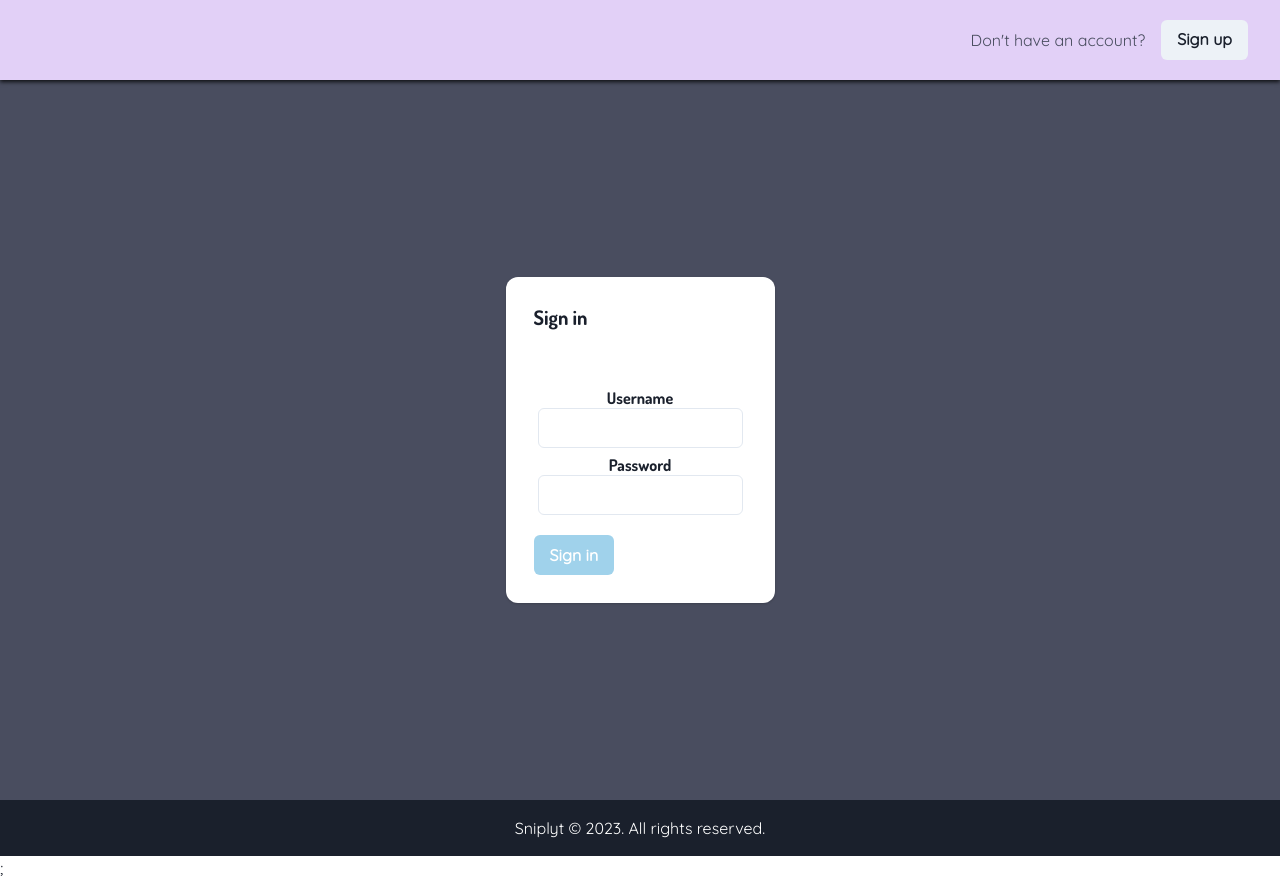
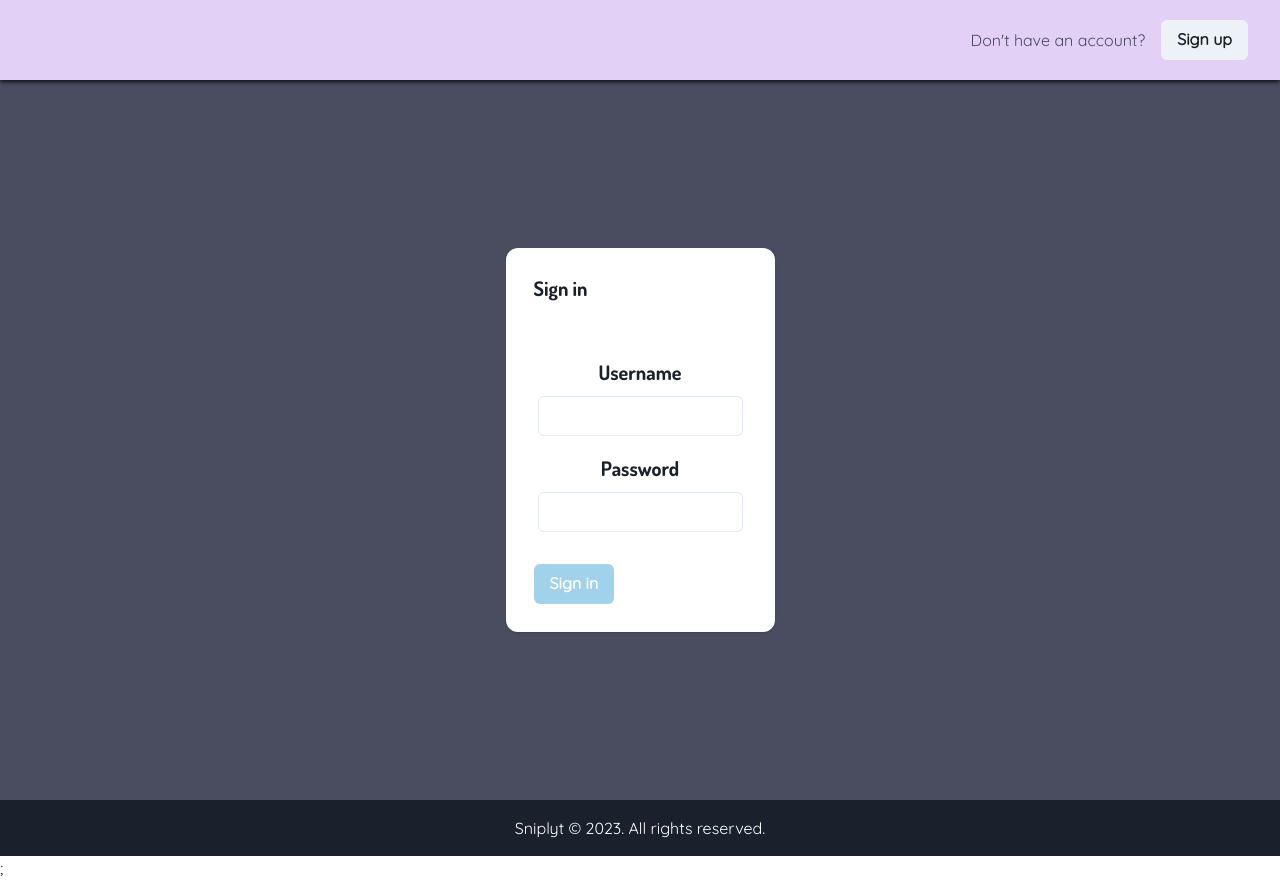
Before and after one commit to MichaelaLodnanova/Analytical-link-shortener, a React (Vite) app in the folder apps/frontend/: page /login in a window 1280 px wide. Built offline with nearby package versions, Linux system fonts and the light colour scheme.

Commit message:
fix: fixed signin form

```diff
--- a/apps/frontend/src/pages/home/components/SignInForm.tsx
+++ b/apps/frontend/src/pages/home/components/SignInForm.tsx
@@ -1,15 +1,10 @@
 import { useForm } from 'react-hook-form';
 
-import {
-  FormControl,
-  FormErrorMessage,
-  Input,
-  Heading,
-  Button,
-} from '@chakra-ui/react';
+import { Button } from '@chakra-ui/react';
 import { LoginUserSchema } from 'common';
 import { loginUserZod } from 'common';
 import { zodResolver } from '@hookform/resolvers/zod';
+import FormField from './FormField';
 
 type SingInFormProps = {
   onSubmit: (data: LoginUserSchema) => void;
@@ -25,28 +20,19 @@ export default function SignInForm({ onSubmit }: SingInFormProps) {
   });
   return (
     <form onSubmit={handleSubmit(onSubmit)}>
-      <FormControl
-        padding="1"
-        textAlign="center"
-        isInvalid={errors.username != undefined ? true : undefined}
-      >
-        <Heading size={'sm'}>Username</Heading>
-        <Input type="username" {...register('username', { required: true })} />
-        <FormErrorMessage fontSize="sm" color="red">
-          {errors.username && 'Username is required'}
-        </FormErrorMessage>
-      </FormControl>
-      <FormControl
-        padding="1"
-        textAlign="center"
-        isInvalid={errors.password != undefined ? true : undefined}
-      >
-        <Heading size={'sm'}>Password</Heading>
-        <Input type="password" {...register('password', { required: true })} />
-        <FormErrorMessage fontSize="sm" color="red">
-          {errors.password && 'Password is required'}
-        </FormErrorMessage>
-      </FormControl>
+      <FormField
+        errors={errors}
+        label={'Username'}
+        {...register('username')}
+        name={'username'}
+      ></FormField>
+      <FormField
+        errors={errors}
+        label={'Password'}
+        {...register('password')}
+        name={'password'}
+        type={'password'}
+      ></FormField>
       <Button type="submit" padding={'4'} mt="4" colorScheme="primary">
         Sign in
       </Button>
```
